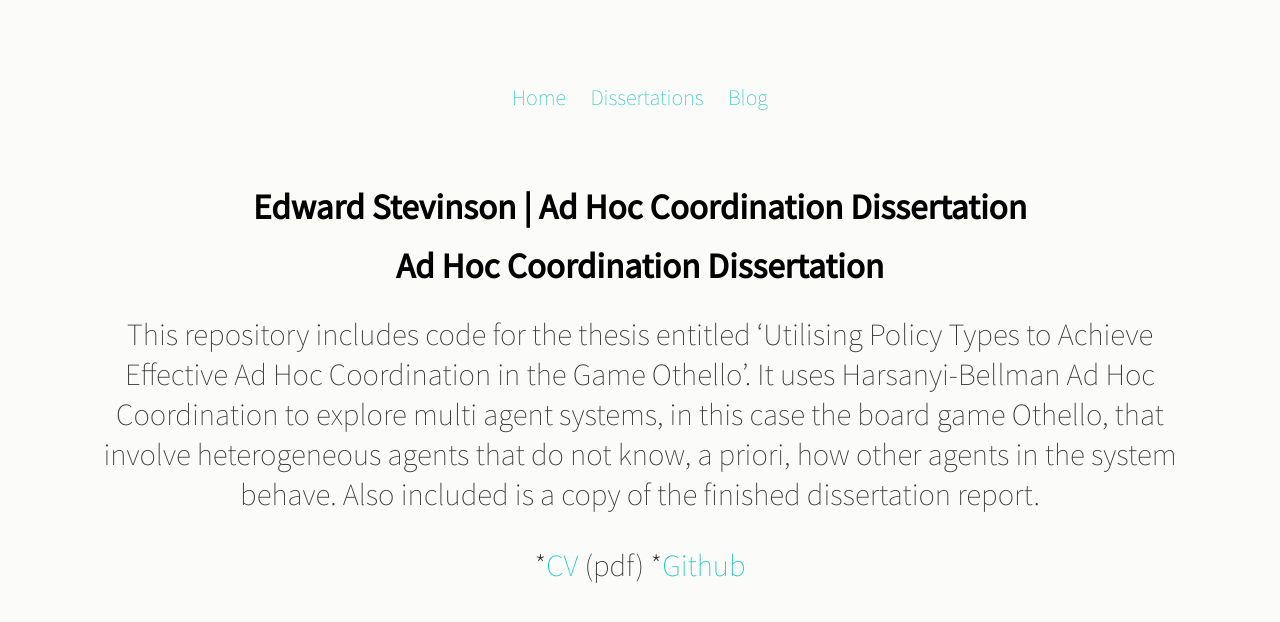
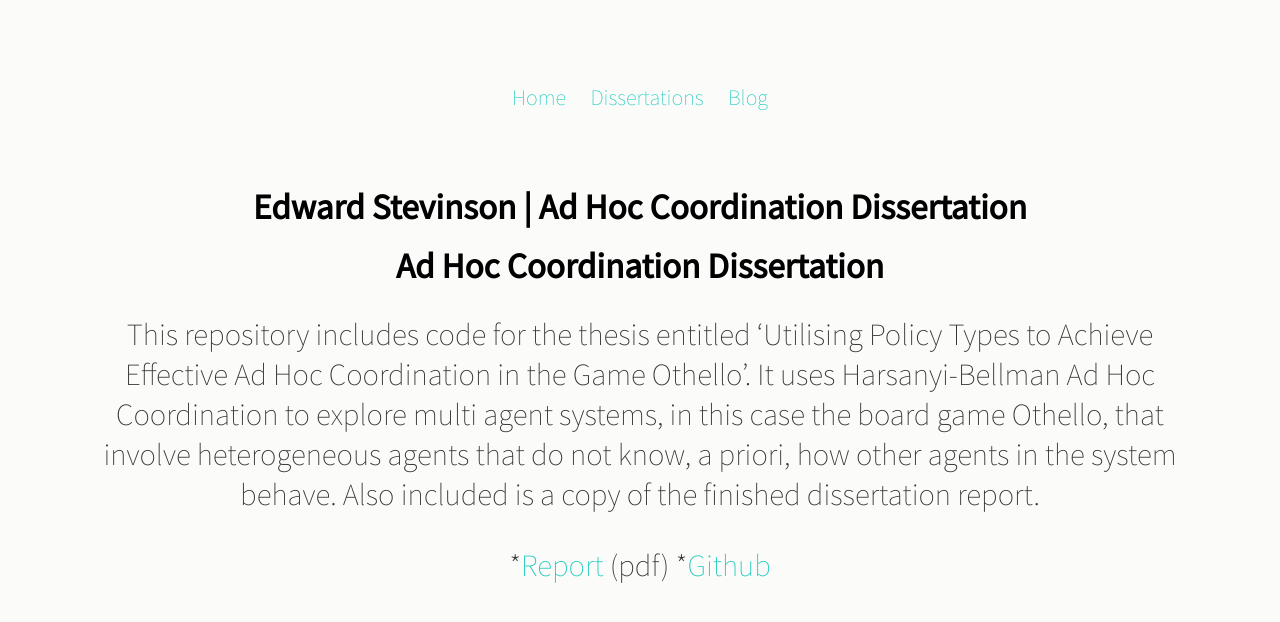
Before and after one commit to Stevinson/stevinson.github.io, a Jekyll site: the page built from adhoccoordination.md, in a window 1280 px wide. Shown: the top 622 px of the page. Built offline with Jekyll 4.4.1, drawn with Linux system fonts in a browser that asks for light colours.

Commit message:
Update adhoccoordination.md

```diff
--- a/adhoccoordination.md
+++ b/adhoccoordination.md
@@ -10,5 +10,5 @@ Game Othello'. It uses Harsanyi-Bellman Ad Hoc Coordination to explore multi age
 that involve heterogeneous agents that do not know, a priori, how other agents in the system behave. Also included is a copy of the
 finished dissertation report.
 
-*[CV](assets/stevinson_CV.pdf) (pdf)
+*[Report](assets/adhoc_coord.pdf) (pdf)
 *[Github](https://github.com/Stevinson/HBAdissertation)
```
